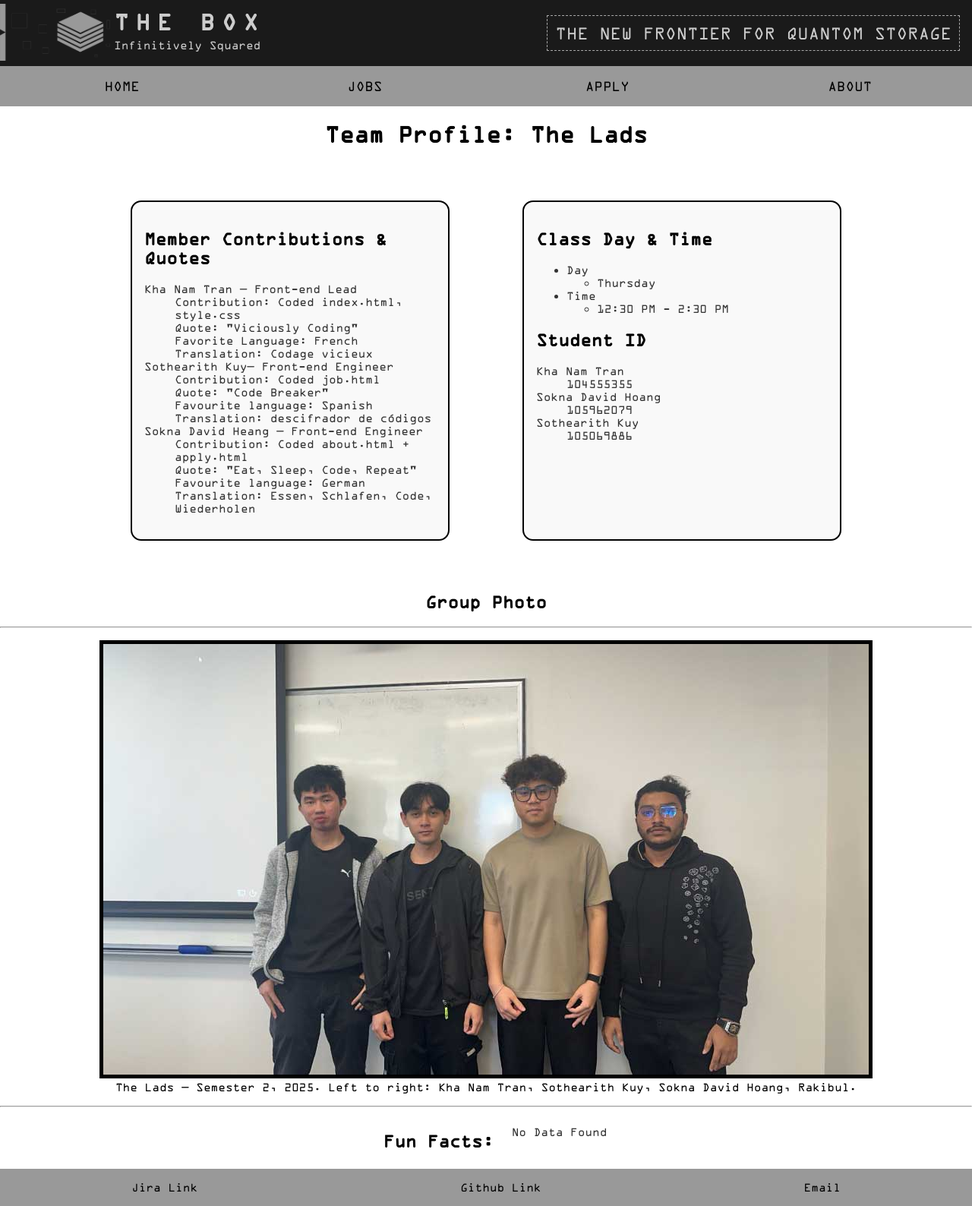
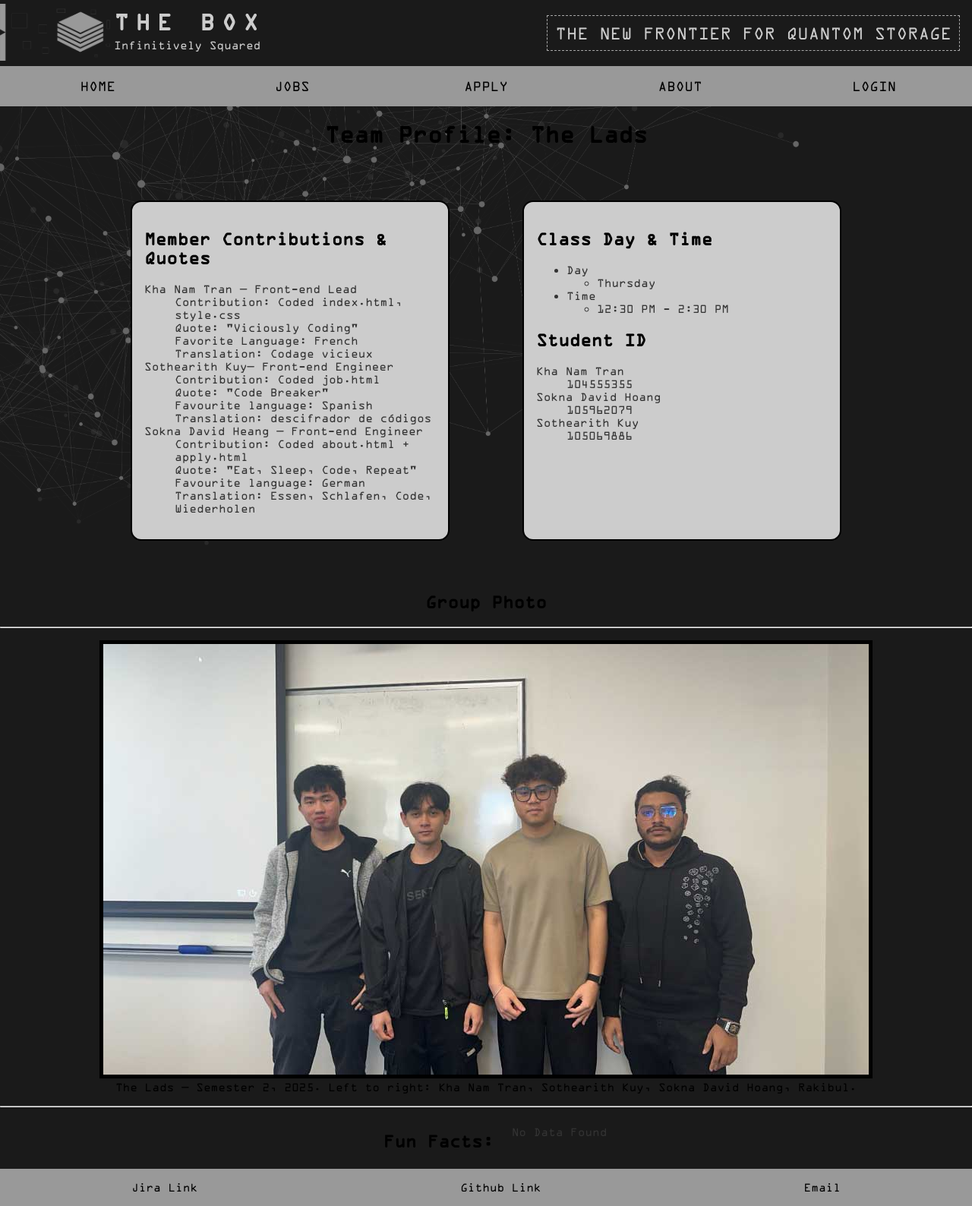
Before and after one commit to Nam-Tran6/Applied-Web-Project-Pt2, a PHP site: page /about.php in a window 1280 px wide. Shown: the whole page at 76% size. Run offline with PHP 8.4, Linux system fonts and the light colour scheme; data that the repository does not hold is empty.

Commit message:
new background for about.php

```diff
--- a/about.php
+++ b/about.php
@@ -15,10 +15,21 @@
         <!--Link to Stylesheet-->
 
         <style>
+            body {
+            /* Background illustration, sourced from Adobe Stock + generated with AI
+            Name: Abstract Big Data visualization digital network connection concept background. Artificial intelligenc
+            e and engineering technology. Global network, Lines plexus, minimal array. Vector illustration.
+            Link: https://stock.adobe.com/search?k=network+array&search_type=usertyped&asset_id=383217485 */
+            background: url(styles/images/back_about.png);
+
+            /* Background cover*/
+            background-size: cover;
+            }
+
             table, th, td {
                 border: 1px solid black;   /* draws the borders */
                 border-collapse: collapse; /* merges double borders */
-                background-color: #f9f9f9;
+                background-color: #ccc;
             }
 
             .information {
@@ -27,7 +38,7 @@
                 width: 30%; /* changes the aside shrinks and expands*/
                 border: 2px solid black; /* Adds a 2 pixel solid black line*/
                 border-radius: 14px; /*rounds off rectangle*/
-                background-color: #f9f9f9;
+                background-color: #ccc;
             }
 
             .flex-layout {
--- a/apply.php
+++ b/apply.php
@@ -19,7 +19,7 @@
         body {
             /* Background illustration, sourced from Adobe Stock + generated with AI
             Name: Vector futuristic sphere of particles and lines. Network connection big data. Abstract technology background.*/
-            background: url(styles/images/background2nd.png);
+            background: url(styles/images/back_apply.png);
 
             /* Background cover*/
             background-size: cover;
--- a/header.inc
+++ b/header.inc
@@ -21,5 +21,6 @@
             <li><a href="job.php">JOBS</a></li> <!--Jobs Link-->
             <li><a href="apply.php">APPLY</a></li> <!--Apply Link-->
             <li><a href="about.php">ABOUT</a></li> <!--About Link-->
+            <li><a href="login.php">LOGIN</a></li> <!--Login Link-->
         </ul>
     </nav>
--- a/index.php
+++ b/index.php
@@ -30,7 +30,7 @@
         body {
             /* Background illustration, sourced from Adobe Stock + generated with AI
             Link: https://stock.adobe.com/images/abstract-plexus-network-connection-background-with-digital-data-and-technology/1525752799?prev_url=detail*/
-            background: url(styles/images/background.png);
+            background: url(styles/images/back_index.png);
 
             /* Background cover*/
             background-size: cover;
--- a/job.php
+++ b/job.php
@@ -18,7 +18,7 @@
     <style>
         body {
             /* Background illustration, sourced from Adobe Stock + generated with AI */
-            background: url(styles/images/background3rd.png);
+            background: url(styles/images/back_job.png);
 
             /* Background cover*/
             background-size: cover;
--- a/styles/layout.css
+++ b/styles/layout.css
@@ -75,7 +75,7 @@ nav {
 nav ul {
     list-style: none; /* Removes bullet points */
     display: grid; /* Grid Layout */
-    grid-template-columns: repeat(4, 25%); /* Assigns 4 columns of equal size */
+    grid-template-columns: repeat(5, 20%); /* Assigns 4 columns of equal size */
     text-align: center; /* Aligns text to the middle*/
     padding-left: 0px; /* Removes default padding left (Inspect Element is so cool)*/
 }
```
Also changed, not shown: styles/images/back_about.png (added), styles/images/back_apply.png (renamed from styles/images/background2nd.png), styles/images/back_job.png (renamed from styles/images/background3rd.png), 1 other file.
